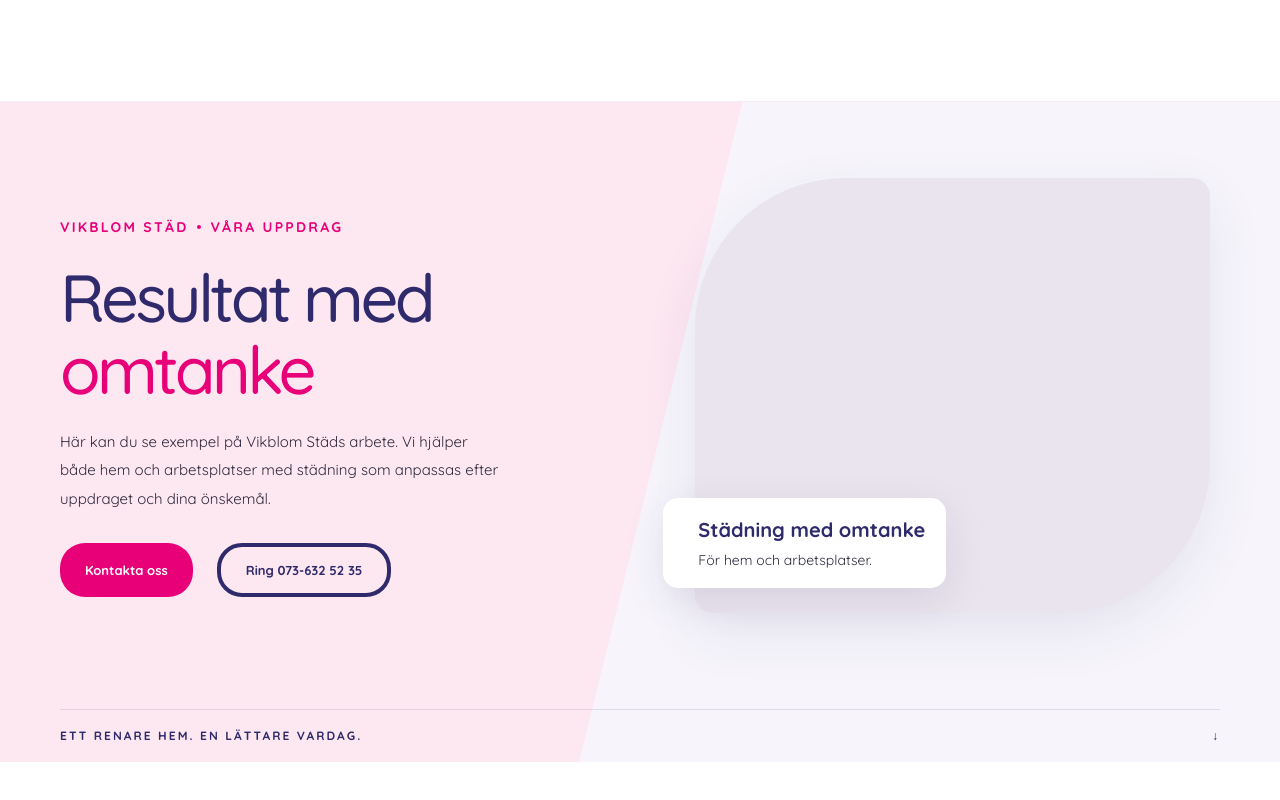
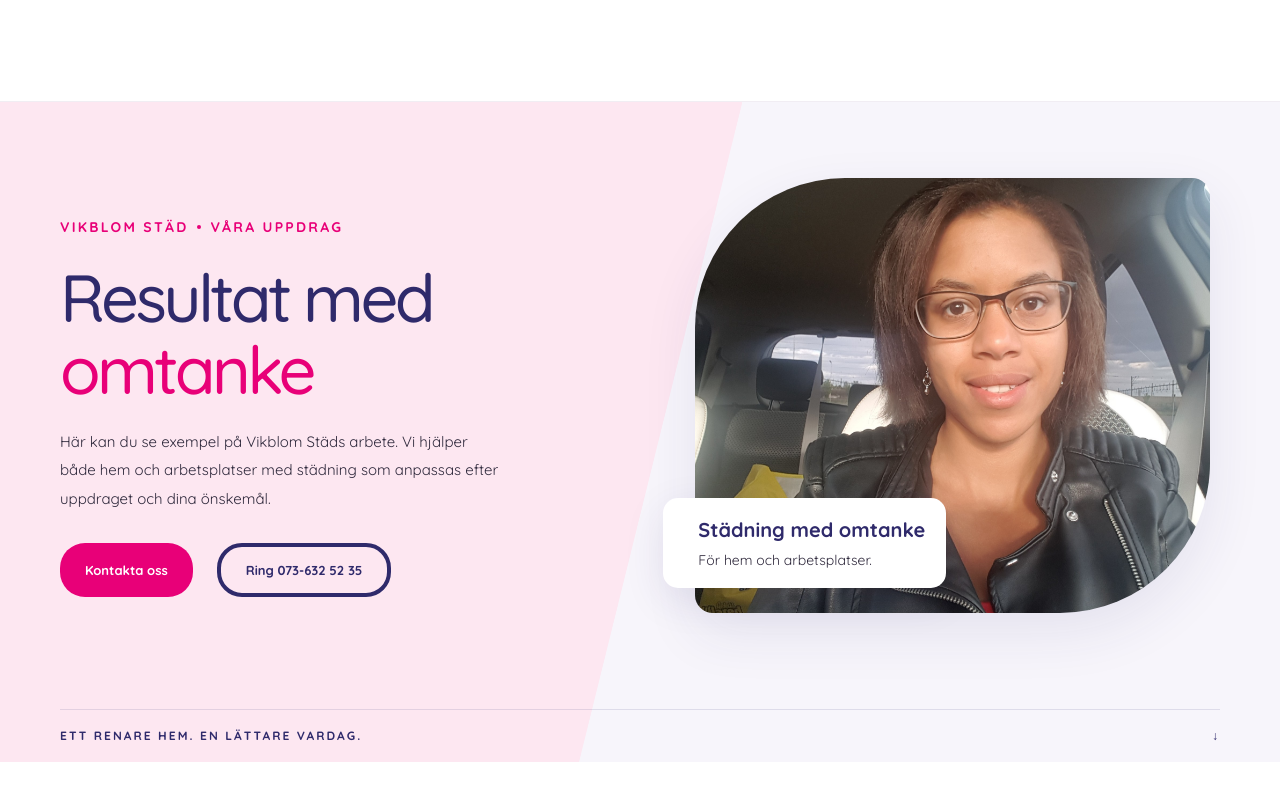
Before and after one commit to annkar73/vikblomsstad, a Next.js app: page /gallery in a window 1280 px wide. Shown: the part 544-1344 px from the top of the page. Built offline with nearby package versions, Linux system fonts and the light colour scheme.

Commit message:
update gallery hero

```diff
--- a/app/gallery/page.tsx
+++ b/app/gallery/page.tsx
@@ -38,7 +38,7 @@ export default function GalleryPage() {
             </div>
           </div>
 
-          <div className="hero-visual">
+          <div className="hero-visual hero-gallery">
             <div
               className="hero-photo"
               role="img"
--- a/app/globals.css
+++ b/app/globals.css
@@ -395,6 +395,9 @@ p {
 }
 .hero-contact .hero-photo {
   background-image: url("/images/contact.jpg");
+}
+.hero-gallery .hero-photo {
+  background-image: url("/images/emelie-vikblom.jpg");
 }
 
 
```
